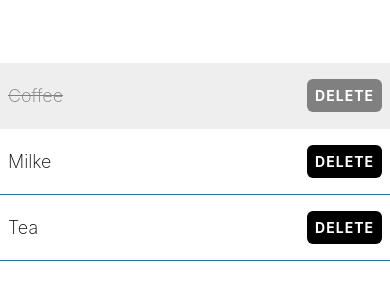
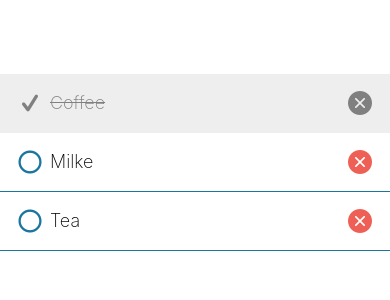
Before and after one commit to amanuela97/Taskly, a React Native app: screen / in a window 390 px wide. Shown: the part 260-560 px from the top of the page. Built offline with nearby package versions, Linux system fonts and the light colour scheme.

Commit message:
feat:  Use icons for buttons

```diff
--- a/components/ShoppingListItem.tsx
+++ b/components/ShoppingListItem.tsx
@@ -1,4 +1,6 @@
 import { TouchableOpacity, View, Alert, StyleSheet, Text } from "react-native";
+import AntDesign from "@expo/vector-icons/AntDesign";
+import Entypo from "@expo/vector-icons/Entypo";
 import { theme } from "../theme";
 
 type Props = {
@@ -29,6 +31,12 @@
         isCompleted ? styles.completedContainer : undefined,
       ]}
     >
+      <View style={styles.row}>
+        <Entypo
+          name={isCompleted ? "check" : "circle"}
+          size={24}
+          color={isCompleted ? theme.colorGrey : theme.colorCerulean}
+        />
         <Text
           style={[
             styles.itemText,
@@ -37,15 +45,13 @@
         >
           {name}
         </Text>
-      <TouchableOpacity
-        onPress={handleDelete}
-        style={[
-          styles.button,
-          isCompleted ? styles.completedButton : undefined,
-        ]}
-        activeOpacity={0.8}
-      >
-        <Text style={styles.buttonText}>Delete</Text>
+      </View>
+      <TouchableOpacity hitSlop={20} onPress={handleDelete}>
+        <AntDesign
+          name="closecircle"
+          size={24}
+          color={isCompleted ? theme.colorGrey : theme.colorRed}
+        />
       </TouchableOpacity>
     </View>
   );
@@ -54,7 +60,7 @@
 const styles = StyleSheet.create({
   itemContainer: {
     paddingVertical: 16,
-    paddingHorizontal: 8,
+    paddingHorizontal: 18,
     borderBottomColor: theme.colorCerulean,
     borderBottomWidth: 1,
     flexDirection: "row",
@@ -64,18 +70,10 @@
   itemText: {
     fontSize: 18,
     fontWeight: "200",
+    flex: 1,
+    marginLeft: 8,
   },
-  button: {
-    backgroundColor: theme.colorBlack,
-    padding: 8,
-    borderRadius: 6,
-  },
-  buttonText: {
-    color: "#fff",
-    fontWeight: "bold",
-    textTransform: "uppercase",
-    letterSpacing: 1,
-  },
+
   completedContainer: {
     backgroundColor: theme.colorLightGrey,
     borderBottomColor: theme.colorLightGrey,
@@ -85,7 +83,9 @@
     textDecorationLine: "line-through",
     textDecorationColor: theme.colorGrey,
   },
-  completedButton: {
-    backgroundColor: theme.colorGrey,
+  row: {
+    flexDirection: "row",
+    flex: 1,
+    alignItems: "center",
   },
 });
--- a/package.json
+++ b/package.json
@@ -13,7 +13,8 @@
     "expo": "~52.0.11",
     "expo-status-bar": "~2.0.0",
     "react": "18.3.1",
-    "react-native": "0.76.3"
+    "react-native": "0.76.3",
+    "@expo/vector-icons": "^14.0.2"
   },
   "devDependencies": {
     "@babel/core": "^7.25.2",
--- a/theme.ts
+++ b/theme.ts
@@ -4,4 +4,5 @@
   colorBlack: "#000",
   colorGrey: "grey",
   colorLightGrey: "#eee",
+  colorRed: "#ee6055",
 };
```
Also changed, not shown: 1 other file (tests, documents, lock files or other folders). Lines whose indentation alone changed are shown as unchanged.
